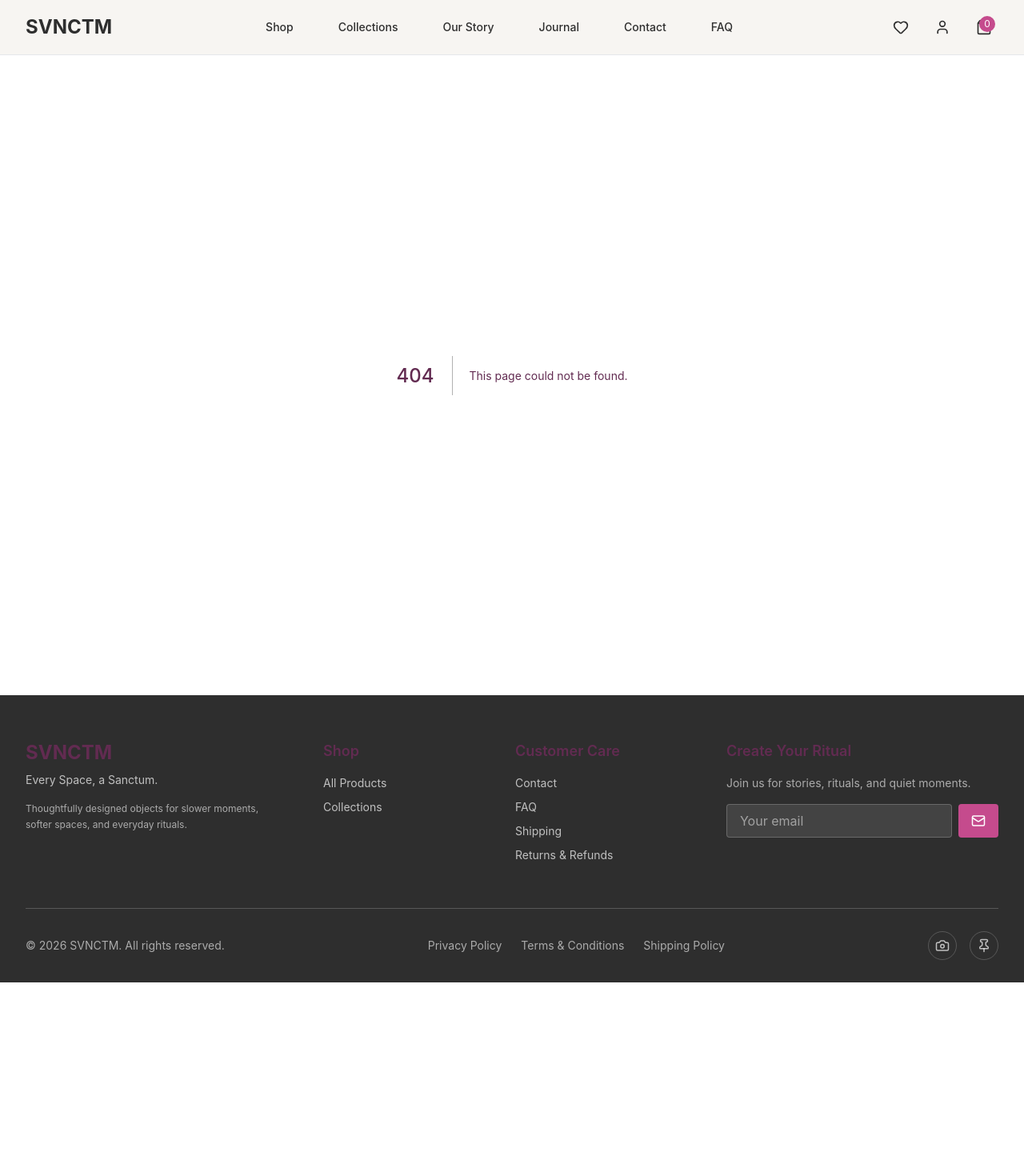
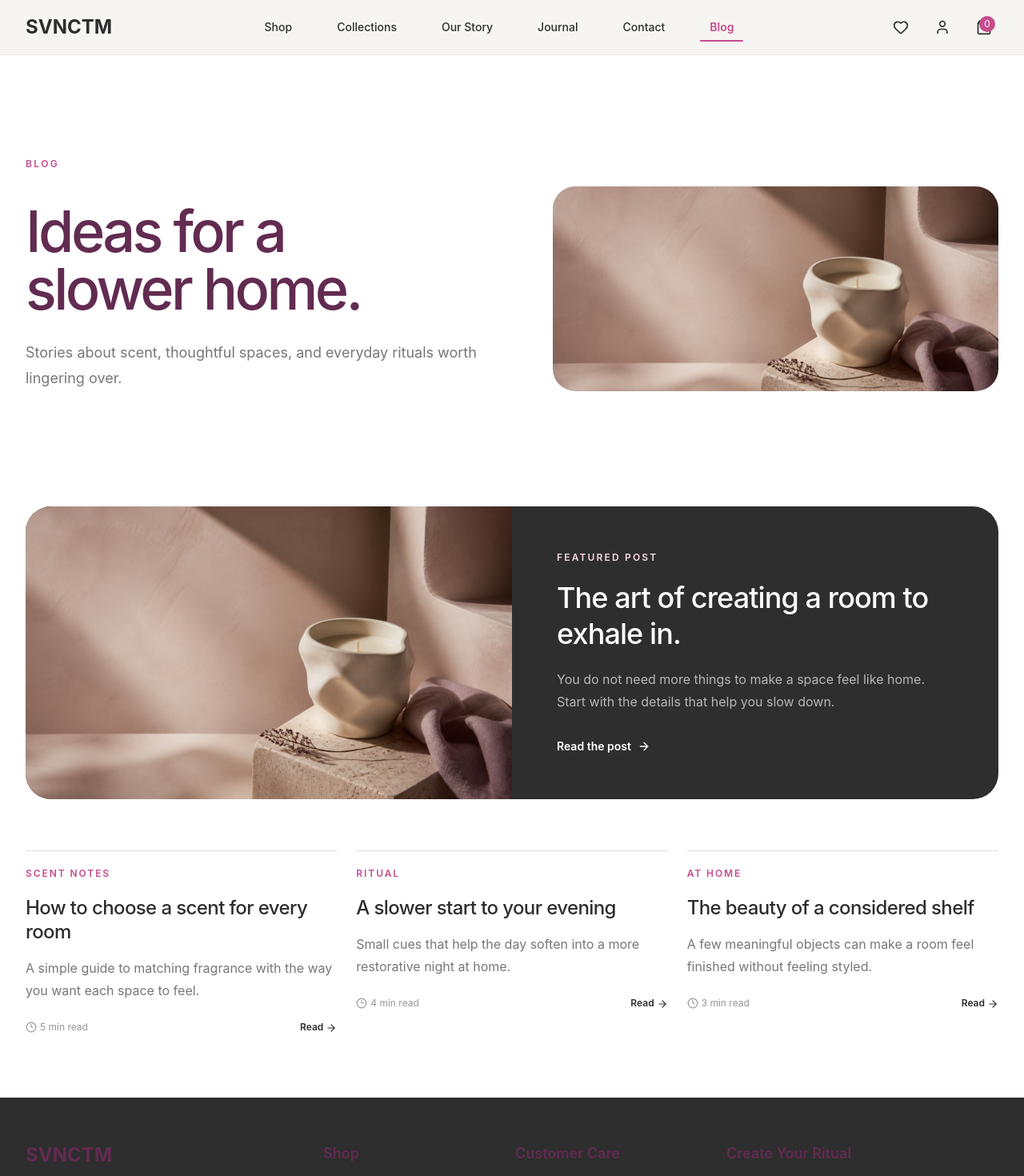
Before and after one commit to Uchit99/svnctm, a Next.js app: page /blog in a window 1280 px wide. Before the commit this address had no page. Shown: the top 1470 px of the page at 80% size. Before the commit the page ends 1228 px from the top, so only its background shows below. Built offline with nearby package versions, Linux system fonts and the light colour scheme; a web font is replaced by a local one.

Commit message:
Updated project

```diff
--- /dev/null
+++ b/src/app/blog/page.tsx
@@ -0,0 +1,76 @@
+import Image from 'next/image';
+import Link from 'next/link';
+import { ArrowRight, Clock3 } from 'lucide-react';
+import { Container, Section } from '@/components/Layout';
+
+const posts = [
+  {
+    category: 'Scent notes',
+    title: 'How to choose a scent for every room',
+    excerpt: 'A simple guide to matching fragrance with the way you want each space to feel.',
+    read: '5 min read',
+  },
+  {
+    category: 'Ritual',
+    title: 'A slower start to your evening',
+    excerpt: 'Small cues that help the day soften into a more restorative night at home.',
+    read: '4 min read',
+  },
+  {
+    category: 'At home',
+    title: 'The beauty of a considered shelf',
+    excerpt: 'A few meaningful objects can make a room feel finished without feeling styled.',
+    read: '3 min read',
+  },
+];
+
+export default function BlogPage() {
+  return (
+    <>
+      <Section className="bg-svnctm-white-warm pb-16 pt-24 lg:pt-32">
+        <Container>
+          <p className="eyebrow">Blog</p>
+          <div className="mt-5 grid gap-10 lg:grid-cols-[1fr_.9fr] lg:items-end">
+            <div>
+              <h1 className="text-5xl leading-none tracking-[-.05em] sm:text-7xl">Ideas for a<br />slower home.</h1>
+              <p className="mt-7 max-w-xl text-lg leading-8 text-svnctm-charcoal/65">Stories about scent, thoughtful spaces, and everyday rituals worth lingering over.</p>
+            </div>
+            <div className="relative h-64 overflow-hidden rounded-[1.75rem]">
+              <Image src="/images/sanctum-hero.png" alt="Candle and botanical still life" fill priority className="object-cover" />
+            </div>
+          </div>
+        </Container>
+      </Section>
+
+      <Section className="bg-white py-20">
+        <Container>
+          <article className="grid overflow-hidden rounded-[2rem] bg-svnctm-charcoal text-white lg:grid-cols-2">
+            <div className="relative min-h-72">
+              <Image src="/images/sanctum-hero.png" alt="Lit candle in a calm home" fill className="object-cover" />
+            </div>
+            <div className="flex flex-col justify-center p-8 lg:p-14">
+              <p className="text-xs font-semibold uppercase tracking-[.18em] text-svnctm-pink-light">Featured post</p>
+              <h2 className="mt-5 text-4xl leading-tight tracking-tight text-white">The art of creating a room to exhale in.</h2>
+              <p className="mt-5 leading-7 text-white/65">You do not need more things to make a space feel like home. Start with the details that help you slow down.</p>
+              <Link href="/about" className="mt-8 inline-flex items-center gap-2 text-sm font-semibold">Read the post <ArrowRight size={16} /></Link>
+            </div>
+          </article>
+
+          <div className="mt-16 grid gap-6 md:grid-cols-3">
+            {posts.map((post) => (
+              <article key={post.title} className="group border-t border-svnctm-charcoal/15 pt-5">
+                <p className="text-xs font-semibold uppercase tracking-[.16em] text-svnctm-pink">{post.category}</p>
+                <h2 className="mt-5 text-2xl leading-tight tracking-tight text-svnctm-charcoal group-hover:text-svnctm-pink">{post.title}</h2>
+                <p className="mt-4 leading-7 text-svnctm-charcoal/65">{post.excerpt}</p>
+                <div className="mt-6 flex items-center justify-between text-xs text-svnctm-charcoal/50">
+                  <span className="flex items-center gap-1"><Clock3 size={14} /> {post.read}</span>
+                  <Link href="/about" className="font-semibold text-svnctm-charcoal">Read <ArrowRight className="inline" size={14} /></Link>
+                </div>
+              </article>
+            ))}
+          </div>
+        </Container>
+      </Section>
+    </>
+  );
+}
--- a/src/app/faq/page.tsx
+++ /dev/null
@@ -1,116 +0,0 @@
-'use client';
-
-import { Container, Section } from '@/components/Layout';
-import { useState } from 'react';
-import { ChevronDown } from 'lucide-react';
-
-interface FAQItem {
-  question: string;
-  answer: string;
-}
-
-export default function FAQPage() {
-  const [openIndex, setOpenIndex] = useState<number | null>(0);
-
-  const faqs: FAQItem[] = [
-    {
-      question: 'What are your products made from?',
-      answer: 'All SVNCTM candles are made from premium soy wax with essential oils and cotton wicks. We use sustainably sourced materials to ensure quality and environmental responsibility.',
-    },
-    {
-      question: 'How long does a candle burn?',
-      answer: 'Burn time varies by product, but our standard candles typically burn for 40-50 hours. This can vary based on wick trimming and burning conditions.',
-    },
-    {
-      question: 'What is your shipping policy?',
-      answer: 'We offer free shipping on orders above ₹1000 within India. Standard delivery takes 3-5 business days. Orders are carefully packaged to ensure products arrive in perfect condition.',
-    },
-    {
-      question: 'Can I return or exchange a product?',
-      answer: 'Yes, we offer a 30-day return policy. If you\'re not satisfied with your purchase, please contact our customer care team with your order number.',
-    },
-    {
-      question: 'Are your candles safe to use?',
-      answer: 'Yes, all our candles are made with non-toxic materials and tested for safety. Always trim the wick to 1/4 inch before burning and never leave a candle unattended.',
-    },
-    {
-      question: 'Do you offer gift wrapping?',
-      answer: 'Yes! We offer beautiful gift wrapping for special occasions. Select the gift wrap option at checkout or contact us for custom requests.',
-    },
-  ];
-
-  return (
-    <>
-      {/* Hero */}
-      <Section className="bg-svnctm-white-warm py-20">
-        <Container>
-          <div className="text-center space-y-4 max-w-2xl mx-auto">
-            <h1 className="font-heading text-heading-1 text-svnctm-charcoal">
-              Frequently Asked Questions
-            </h1>
-            <p className="text-body-lg text-svnctm-charcoal/70">
-              Find answers to common questions about SVNCTM products and services.
-            </p>
-          </div>
-        </Container>
-      </Section>
-
-      {/* FAQ List */}
-      <Section className="bg-white">
-        <Container>
-          <div className="max-w-2xl mx-auto space-y-4">
-            {faqs.map((faq, index) => (
-              <div
-                key={index}
-                className="bg-svnctm-white-warm rounded-brand overflow-hidden hover:shadow-soft transition-shadow"
-              >
-                <button
-                  onClick={() => setOpenIndex(openIndex === index ? null : index)}
-                  className="w-full px-6 py-4 flex items-center justify-between hover:bg-svnctm-pink-light transition-colors"
-                >
-                  <h3 className="font-heading font-semibold text-svnctm-charcoal text-left">
-                    {faq.question}
-                  </h3>
-                  <ChevronDown
-                    size={20}
-                    className={`flex-shrink-0 transition-transform ${
-                      openIndex === index ? 'rotate-180' : ''
-                    } text-svnctm-pink`}
-                  />
-                </button>
-
-                {openIndex === index && (
-                  <div className="px-6 py-4 border-t border-gray-200 bg-white">
-                    <p className="text-body-base text-svnctm-charcoal/80">
-                      {faq.answer}
-                    </p>
-                  </div>
-                )}
-              </div>
-            ))}
-          </div>
-        </Container>
-      </Section>
-
-      {/* Contact CTA */}
-      <Section bgColor="tertiary">
-        <Container>
-          <div className="text-center space-y-6">
-            <h2 className="font-heading text-heading-2 text-svnctm-charcoal">
-              Still have questions?
-            </h2>
-            <p className="text-body-base text-svnctm-charcoal/70">
-              Our customer care team is here to help. Reach out to us anytime.
-            </p>
-            <a
-              href="/contact"
-              className="inline-block px-8 py-3 bg-svnctm-pink text-white rounded-brand font-medium hover:opacity-90 transition-opacity"
-            >
-              Contact Us
-            </a>
-          </div>
-        </Container>
-      </Section>
-    </>
-  );
-}
--- a/src/app/globals.css
+++ b/src/app/globals.css
@@ -147,19 +147,6 @@
     @apply font-semibold text-svnctm-pink;
   }
 
-  .cursor-glow {
-    position: fixed;
-    top: 0;
-    left: 0;
-    width: 13rem;
-    height: 13rem;
-    border-radius: 9999px;
-    background: radial-gradient(circle, rgba(197, 75, 141, .12) 0%, rgba(247, 216, 230, .06) 38%, transparent 72%);
-    transform: translate(-50%, -50%);
-    filter: blur(2px);
-    will-change: transform;
-  }
-
   .cursor-trail {
     position: fixed;
     top: 0;
--- a/src/components/CursorGlow.tsx
+++ b/src/components/CursorGlow.tsx
@@ -5,7 +5,6 @@ import { useEffect, useRef } from 'react';
 const TRAIL_LENGTH = 5;
 
 export function CursorGlow() {
-  const glowRef = useRef<HTMLDivElement>(null);
   const trailRef = useRef<HTMLDivElement[]>([]);
 
   useEffect(() => {
@@ -26,10 +25,6 @@ export function CursorGlow() {
           dot.style.top = `${point.y}px`;
         }
       });
-      if (glowRef.current) {
-        glowRef.current.style.left = `${target.x}px`;
-        glowRef.current.style.top = `${target.y}px`;
-      }
       frame = requestAnimationFrame(render);
     };
     const onPointerMove = (event: PointerEvent) => { target = { x: event.clientX, y: event.clientY }; };
@@ -39,7 +34,6 @@ export function CursorGlow() {
   }, []);
 
   return <div className="pointer-events-none fixed inset-0 z-[100] hidden md:block" aria-hidden="true">
-    <div ref={glowRef} className="cursor-glow" />
     {Array.from({ length: TRAIL_LENGTH }, (_, index) => <div key={index} ref={(node) => { if (node) trailRef.current[index] = node; }} className="cursor-trail" style={{ opacity: (TRAIL_LENGTH - index) / (TRAIL_LENGTH * 2.6) }} />)}
   </div>;
 }
--- a/src/components/Footer.tsx
+++ b/src/components/Footer.tsx
@@ -39,8 +39,8 @@ export function Footer() {
               <Link href="/contact" className="text-white/70 hover:text-white transition-colors text-sm">
                 Contact
               </Link>
-              <Link href="/faq" className="text-white/70 hover:text-white transition-colors text-sm">
-                FAQ
+              <Link href="/blog" className="text-white/70 hover:text-white transition-colors text-sm">
+                Blog
               </Link>
               <Link href="/shipping-policy" className="text-white/70 hover:text-white transition-colors text-sm">
                 Shipping
--- a/src/components/Header.tsx
+++ b/src/components/Header.tsx
@@ -18,7 +18,7 @@ export function Header() {
     { label: 'Our Story', href: '/about' },
     { label: 'Journal', href: '/journal' },
     { label: 'Contact', href: '/contact' },
-    { label: 'FAQ', href: '/faq' },
+    { label: 'Blog', href: '/blog' },
   ];
 
   // GitHub Pages serves routes with a trailing slash (for example, /shop/).
```
